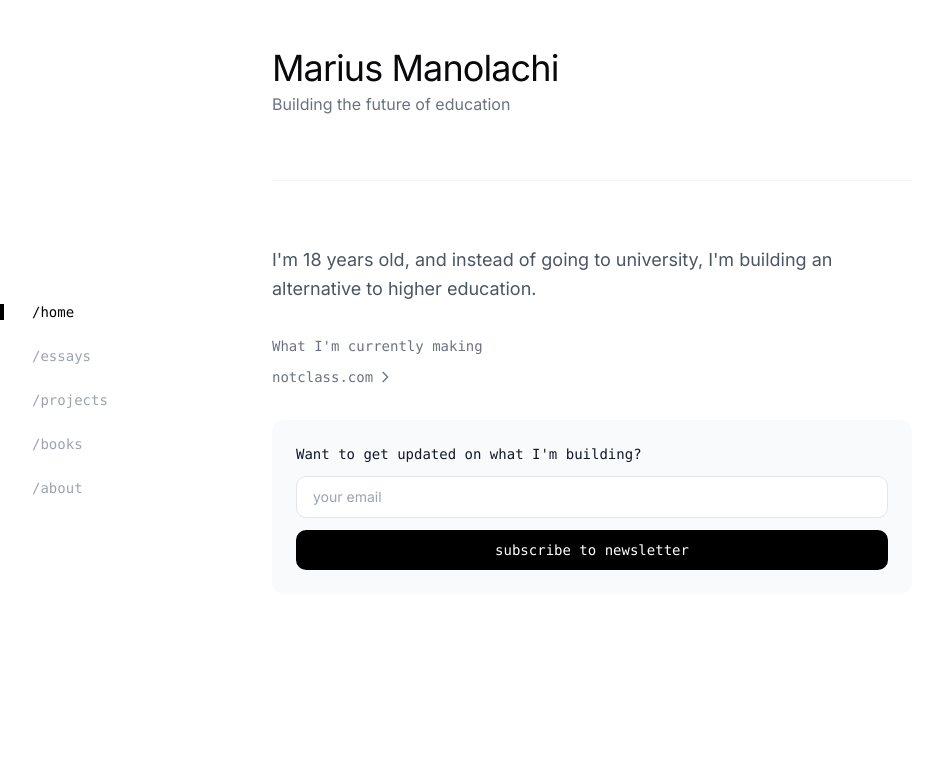
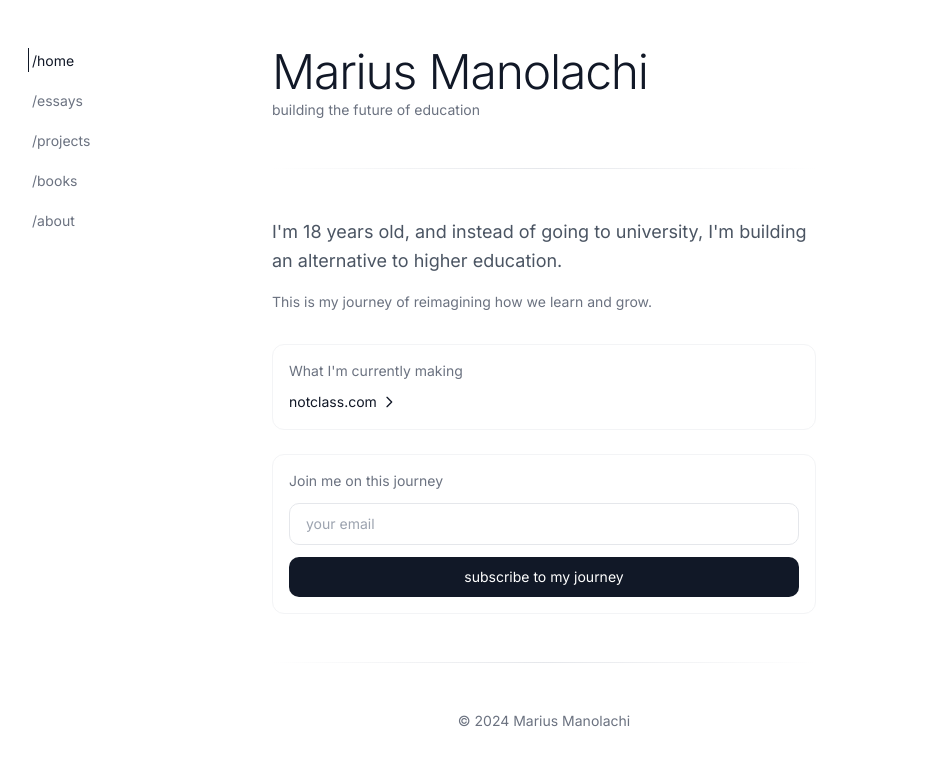
Before and after one commit to marius-manola/personal-brand, a Next.js app: page / in a window 1280 px wide. Shown: the top 766 px of the page, without its empty margins (0-951 px from the left). Built offline with nearby package versions, Linux system fonts and the light colour scheme.

Commit message:
modified:   app/page.tsx 	modified:   components/Navigation.tsx

```diff
--- a/app/page.tsx
+++ b/app/page.tsx
@@ -9,7 +9,6 @@ export default function Home() {
 
   const handleSubmit = (e: React.FormEvent) => {
     e.preventDefault();
-    // Here you would typically send the email to your backend
     console.log('Subscribing email:', email);
     setEmail('');
   };
@@ -17,59 +16,70 @@ export default function Home() {
   return (
     <>
       <Navigation />
-      <main className="max-w-2xl mx-auto px-4 py-12 md:ml-64" ref={containerRef}>
-        <div className="space-y-16">
+      <main className="md:ml-64 max-w-xl mx-auto px-4 py-12" ref={containerRef}>
+        <div className="space-y-12">
           {/* Header */}
           <header className="space-y-1">
-            <h1 className="text-3xl md:text-4xl font-normal tracking-tight">Marius Manolachi</h1>
-            <p className="text-gray-500">Building the future of education</p>
+            <h1 className="text-4xl md:text-5xl font-light tracking-tight text-gray-900">Marius Manolachi</h1>
+            <p className="text-gray-500 text-sm">building the future of education</p>
           </header>
 
-          <div className="border-t border-gray-100" />
+          <div className="h-px bg-gradient-to-r from-transparent via-gray-200 to-transparent" />
 
           {/* Main Content */}
           <section className="space-y-8">
-            <p className="text-gray-600 leading-relaxed text-lg">
-              I&apos;m 18 years old, and instead of going to university, I&apos;m building an alternative to higher education.
-            </p>
+            <div className="space-y-4">
+              <p className="text-gray-600 leading-relaxed text-lg">
+                I&apos;m 18 years old, and instead of going to university, I&apos;m building an alternative to higher education.
+              </p>
+              <p className="text-gray-500 text-sm">
+                This is my journey of reimagining how we learn and grow.
+              </p>
+            </div>
 
-            <div className="space-y-8">
-              <div>
-                <p className="text-sm font-mono text-gray-500 mb-2">What I&apos;m currently making</p>
+            <div className="space-y-6">
+              <div className="p-4 border border-gray-100 rounded-lg hover:border-gray-200 transition-colors duration-200">
+                <p className="text-sm text-gray-500 mb-2">What I&apos;m currently making</p>
                 <a
                   href="https://notclass.com"
                   target="_blank"
                   rel="noopener noreferrer"
-                  className="text-sm font-mono text-gray-500 hover:text-gray-700 transition-colors duration-200 inline-flex items-center"
+                  className="text-sm text-gray-900 hover:text-gray-600 transition-colors duration-200 inline-flex items-center group"
                 >
                   notclass.com
-                  <svg className="w-4 h-4 ml-1" fill="none" stroke="currentColor" viewBox="0 0 24 24">
+                  <svg className="w-4 h-4 ml-1 transform group-hover:translate-x-1 transition-transform duration-200" fill="none" stroke="currentColor" viewBox="0 0 24 24">
                     <path strokeLinecap="round" strokeLinejoin="round" strokeWidth={2} d="M9 5l7 7-7 7" />
                   </svg>
                 </a>
               </div>
 
-              <div className="bg-gray-50 p-6 rounded-lg">
-                <p className="text-sm font-mono text-gray-900 mb-3">Want to get updated on what I&apos;m building?</p>
+              <div className="p-4 border border-gray-100 rounded-lg hover:border-gray-200 transition-colors duration-200">
+                <p className="text-sm text-gray-500 mb-3">Join me on this journey</p>
                 <form onSubmit={handleSubmit} className="space-y-3">
                   <input
                     type="email"
                     value={email}
                     onChange={(e) => setEmail(e.target.value)}
                     placeholder="your email"
-                    className="w-full px-4 py-2.5 text-sm bg-white border border-gray-200 rounded-md focus:outline-none focus:border-gray-300 focus:ring-1 focus:ring-gray-200"
+                    className="w-full px-4 py-2.5 text-sm bg-white border border-gray-200 rounded-md focus:outline-none focus:border-gray-300 focus:ring-1 focus:ring-gray-200 transition-colors duration-200"
                     required
                   />
                   <button
                     type="submit"
-                    className="w-full px-4 py-2.5 text-sm font-mono bg-black text-white rounded-md hover:bg-gray-800 transition-colors duration-200"
+                    className="w-full px-4 py-2.5 text-sm bg-gray-900 text-white rounded-md hover:bg-gray-800 transition-colors duration-200"
                   >
-                    subscribe to newsletter
+                    subscribe to my journey
                   </button>
                 </form>
               </div>
             </div>
           </section>
+
+          <div className="h-px bg-gradient-to-r from-transparent via-gray-200 to-transparent" />
+
+          <footer className="text-center text-sm text-gray-500">
+            <p>© 2024 Marius Manolachi</p>
+          </footer>
         </div>
       </main>
     </>
--- a/components/Navigation.tsx
+++ b/components/Navigation.tsx
@@ -2,7 +2,7 @@
 
 import Link from 'next/link';
 import { motion, AnimatePresence } from 'framer-motion';
-import { useEffect, useState, useCallback } from 'react';
+import { useState } from 'react';
 import { usePathname } from 'next/navigation';
 
 const navItems = [
@@ -14,56 +14,30 @@ const navItems = [
 ];
 
 export default function Navigation() {
-  const [scrolled, setScrolled] = useState(false);
   const [isMobileMenuOpen, setIsMobileMenuOpen] = useState(false);
   const pathname = usePathname();
-
-  const handleScroll = useCallback(() => {
-    const isScrolled = window.scrollY > 20;
-    if (isScrolled !== scrolled) {
-      setScrolled(isScrolled);
-    }
-  }, [scrolled]);
-
-  useEffect(() => {
-    // Set initial scroll state
-    handleScroll();
-
-    // Add scroll listener with debounce
-    let timeoutId: NodeJS.Timeout;
-    const scrollListener = () => {
-      clearTimeout(timeoutId);
-      timeoutId = setTimeout(handleScroll, 50);
-    };
-
-    window.addEventListener('scroll', scrollListener);
-    return () => {
-      window.removeEventListener('scroll', scrollListener);
-      clearTimeout(timeoutId);
-    };
-  }, [handleScroll]);
 
   const toggleMobileMenu = () => {
     setIsMobileMenuOpen(!isMobileMenuOpen);
   };
 
   const NavLinks = () => (
-    <div className="space-y-6">
+    <div className="flex flex-col space-y-4">
       {navItems.map((item) => (
         <Link
           key={item.path}
           href={item.path}
-          className="group relative flex items-center"
+          className="group relative"
           onClick={() => setIsMobileMenuOpen(false)}
         >
           <motion.div
-            className="absolute -left-8 w-1 h-4 bg-black"
+            className="absolute -left-1 top-0 bottom-0 w-px bg-gray-900"
             initial={false}
             animate={{ scaleY: pathname === item.path ? 1 : 0 }}
             transition={{ duration: 0.2 }}
           />
-          <span className={`text-sm font-mono transition-colors duration-200 ${
-            pathname === item.path ? 'text-black' : 'text-gray-400 group-hover:text-gray-600'
+          <span className={`text-sm transition-colors duration-200 ${
+            pathname === item.path ? 'text-gray-900' : 'text-gray-500 group-hover:text-gray-700'
           }`}>
             /{item.label}
           </span>
@@ -75,27 +49,19 @@ export default function Navigation() {
   return (
     <>
       {/* Desktop Navigation */}
-      <nav className={`hidden md:block fixed left-0 top-0 h-screen w-64 z-50 transition-all duration-300 ${
-        scrolled
-          ? 'bg-white/50 backdrop-blur-sm'
-          : 'bg-transparent'
-      }`}>
-        <div className="h-full flex flex-col justify-center px-8">
+      <nav className="fixed top-0 left-0 bottom-0 w-64 px-8 py-12 hidden md:block">
+        <div className="h-full flex flex-col">
           <NavLinks />
         </div>
       </nav>
 
       {/* Mobile Navigation */}
       <div className="md:hidden fixed top-0 left-0 right-0 z-50">
-        <nav className={`w-full transition-all duration-300 ${
-          scrolled
-            ? 'bg-white/50 backdrop-blur-sm'
-            : 'bg-transparent'
-        }`}>
+        <nav className="w-full bg-white/80 backdrop-blur-sm shadow-sm">
           <div className="px-4 py-4 flex justify-between items-center">
             <button
               onClick={toggleMobileMenu}
-              className="text-gray-600 hover:text-gray-900 focus:outline-none"
+              className="text-gray-500 hover:text-gray-700 focus:outline-none"
             >
               <svg
                 className="w-6 h-6"
@@ -123,10 +89,25 @@ export default function Navigation() {
               animate={{ opacity: 1, y: 0 }}
               exit={{ opacity: 0, y: -20 }}
               transition={{ duration: 0.2 }}
-              className="absolute top-16 left-0 right-0 bg-white/90 backdrop-blur-sm shadow-lg"
+              className="absolute top-16 left-0 right-0 bg-white/80 backdrop-blur-sm shadow-sm"
             >
               <div className="px-4 py-6">
-                <NavLinks />
+                <div className="flex flex-col space-y-4">
+                  {navItems.map((item) => (
+                    <Link
+                      key={item.path}
+                      href={item.path}
+                      className="group relative"
+                      onClick={() => setIsMobileMenuOpen(false)}
+                    >
+                      <span className={`text-sm transition-colors duration-200 ${
+                        pathname === item.path ? 'text-gray-900' : 'text-gray-500 group-hover:text-gray-700'
+                      }`}>
+                        /{item.label}
+                      </span>
+                    </Link>
+                  ))}
+                </div>
               </div>
             </motion.div>
           )}
```
